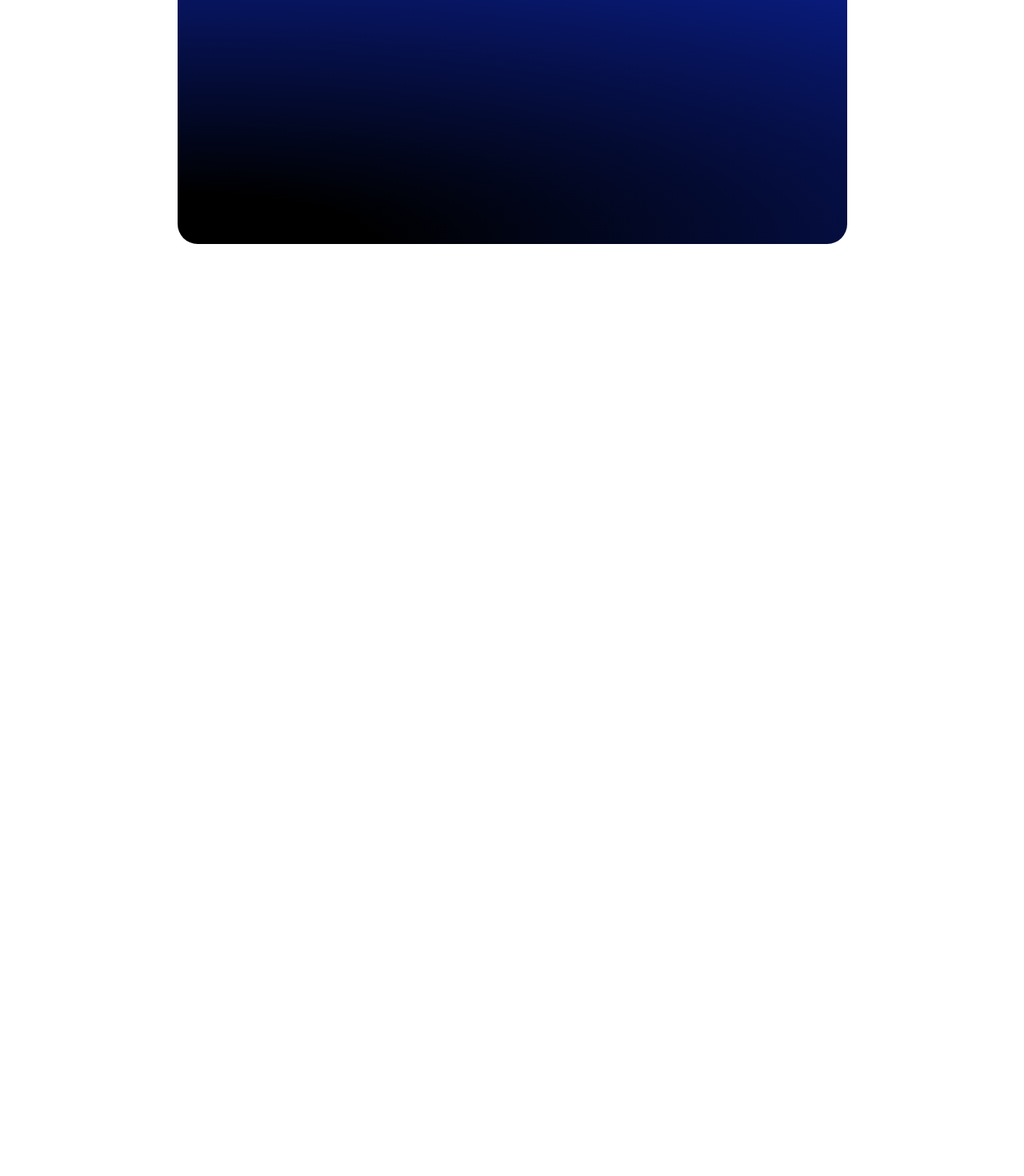
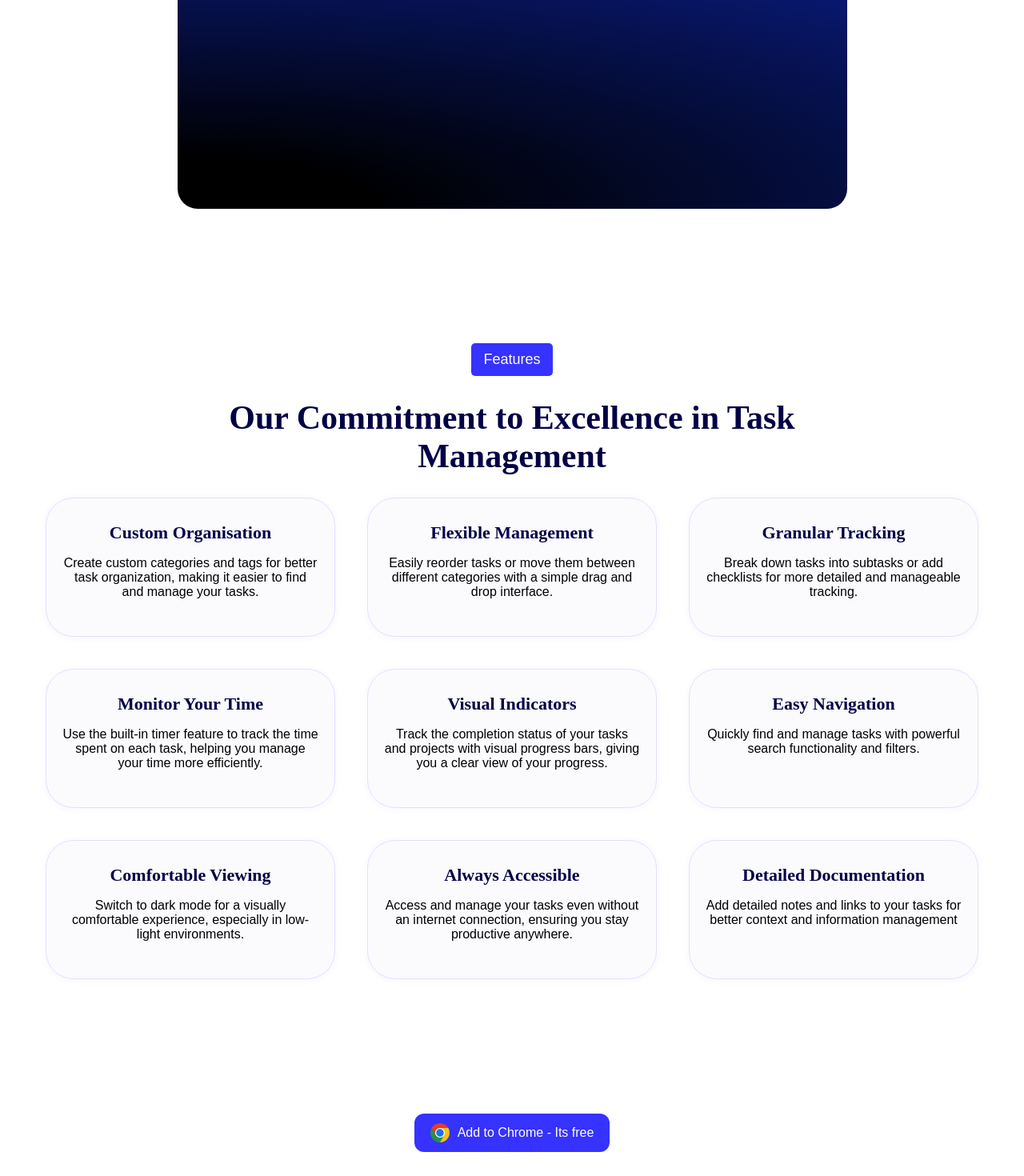
Before and after one commit to bekhzodallaev/Task-Manager-Extension, a React (Vite) app: page / in a window 1280 px wide. Shown: the part 704-2174 px from the top of the page at 80% size. Before the commit the page ends 1017 px from the top, so only its background shows below. Built offline with nearby package versions, Linux system fonts and the light colour scheme.

Commit message:
add features minimal page

```diff
--- a/src/App.jsx
+++ b/src/App.jsx
@@ -1,9 +1,13 @@
-import FirstPage from "./components/FirstPage/FirstPage";
-import "@styles/global.scss";
+import FirstPage from './components/FirstPage/FirstPage';
+import Features from './components/FeaturesPage/Features';
+import '@styles/global.scss';
+import ReusableBtn from './components/ReusableButton/ReusableBtn';
 function App() {
   return (
     <>
       <FirstPage />
+      <Features />
+      <ReusableBtn />
     </>
   );
 }
--- /dev/null
+++ b/src/components/FeaturesPage/Features.jsx
@@ -0,0 +1,80 @@
+import React from 'react';
+import styles from './Features.module.scss';
+
+const Features = () => {
+  return (
+    <div className={styles.features_container}>
+      <button type="button" className={styles.features_btn}>
+        Features
+      </button>
+      <h1>Our Commitment to Excellence in Task Management</h1>
+      <div className={styles.features_items_container}>
+        <div className={styles.features_item}>
+          <h3>Custom Organisation</h3>
+          <p>
+            Create custom categories and tags for better task organization,
+            making it easier to find and manage your tasks.
+          </p>
+        </div>
+        <div className={styles.features_item}>
+          <h3>Flexible Management</h3>
+          <p>
+            Easily reorder tasks or move them between different categories with
+            a simple drag and drop interface.
+          </p>
+        </div>
+        <div className={styles.features_item}>
+          <h3>Granular Tracking</h3>
+          <p>
+            Break down tasks into subtasks or add checklists for more detailed
+            and manageable tracking.
+          </p>
+        </div>
+        <div className={styles.features_item}>
+          <h3>Monitor Your Time</h3>
+          <p>
+            Use the built-in timer feature to track the time spent on each task,
+            helping you manage your time more efficiently.
+          </p>
+        </div>
+        <div className={styles.features_item}>
+          <h3>Visual Indicators</h3>
+          <p>
+            Track the completion status of your tasks and projects with visual
+            progress bars, giving you a clear view of your progress.
+          </p>
+        </div>
+        <div className={styles.features_item}>
+          <h3>Easy Navigation</h3>
+          <p>
+            Quickly find and manage tasks with powerful search functionality and
+            filters.
+          </p>
+        </div>
+        <div className={styles.features_item}>
+          <h3>Comfortable Viewing</h3>
+          <p>
+            Switch to dark mode for a visually comfortable experience,
+            especially in low-light environments.
+          </p>
+        </div>
+        <div className={styles.features_item}>
+          <h3>Always Accessible</h3>
+          <p>
+            Access and manage your tasks even without an internet connection,
+            ensuring you stay productive anywhere.
+          </p>
+        </div>
+        <div className={styles.features_item}>
+          <h3>Detailed Documentation</h3>
+          <p>
+            Add detailed notes and links to your tasks for better context and
+            information management
+          </p>
+        </div>
+      </div>
+    </div>
+  );
+};
+
+export default Features;
--- /dev/null
+++ b/src/components/FeaturesPage/Features.module.scss
@@ -0,0 +1,59 @@
+.features_container {
+  margin: 168px 200px;
+  display: flex;
+  justify-content: center;
+  align-items: center;
+  flex-direction: column;
+  .features_btn {
+    display: flex;
+    padding: 10px 15px;
+    justify-content: center;
+    align-items: center;
+    gap: 10px;
+    border-radius: 5px;
+    background: #3632ff;
+    color: #fff;
+    font-family: 'Mona Sans Expanded', sans-serif;
+    font-size: 18px;
+    outline: none;
+    border: none;
+  }
+  h1 {
+    color: #010046;
+    text-align: center;
+    font-family: 'Mona Sans Expanded';
+    font-size: 42px;
+    font-style: normal;
+    font-weight: 600;
+  }
+  .features_items_container {
+    display: grid;
+    grid-template-columns: repeat(3, 1fr);
+    gap: 40px;
+    .features_item {
+      display: flex;
+      width: 320px;
+      padding: 30px 20px;
+      justify-content: center;
+      align-items: flex-start;
+      align-content: flex-start;
+      flex-wrap: wrap;
+      border-radius: 35px;
+      border: 1px solid #e1e0ff;
+      background: #fbfbfe;
+      box-shadow: 0px 1px 10px 0px rgba(54, 50, 255, 0.05);
+      h3 {
+        color: #010046;
+        color: var(--Header-Color, #010046);
+        text-align: center;
+        font-family: 'Mona Sans Expanded';
+        font-size: 22px;
+        margin: 0;
+        padding: 0;
+      }
+      p {
+        text-align: center;
+      }
+    }
+  }
+}
--- a/src/components/FirstPage/FirstPage.jsx
+++ b/src/components/FirstPage/FirstPage.jsx
@@ -1,6 +1,6 @@
-import styles from "./FirstPage.module.scss";
-import Header from "../Header/Header";
-import LogoChrome from "@assets/FirstPageAssets/logos_chrome.svg";
+import styles from './FirstPage.module.scss';
+import Header from '../Header/Header';
+import ReusableBtn from '../ReusableButton/ReusableBtn';
 
 const FirstPage = () => {
   return (
@@ -8,10 +8,7 @@ const FirstPage = () => {
       <Header />
       <h1>Stay Organized and Boost Your Productivity</h1>
       <p>Manage tasks effortlessly with our Chrome extension</p>
-      <button type="button">
-        <img src={LogoChrome} alt="Chrome Logo" />
-        Add to Chrome - Its free
-      </button>
+      <ReusableBtn />
       <div className={styles.thumbnail}></div>
     </div>
   );
--- a/src/components/FirstPage/FirstPage.module.scss
+++ b/src/components/FirstPage/FirstPage.module.scss
@@ -15,7 +15,7 @@
   h1 {
     color: #010046;
     text-align: center;
-    font-family: "Mona Sans Expanded";
+    font-family: 'Mona Sans Expanded';
     font-size: 3rem;
     font-style: normal;
     font-weight: 600;
@@ -27,21 +27,4 @@
     font-size: 1rem;
     text-align: center;
   }
-  button {
-    display: block;
-    margin: 1.88rem auto;
-    display: flex;
-    height: 3rem;
-    padding: 0.875rem 1.25rem;
-    justify-content: center;
-    align-items: center;
-    gap: 0.625rem;
-    border-radius: 0.75rem;
-    background: #3632ff;
-    backdrop-filter: blur(8.899999618530273px);
-    color: #fff;
-    font-size: 1rem;
-    outline: none;
-    border: none;
-  }
 }
--- /dev/null
+++ b/src/components/ReusableButton/ReusableBtn.jsx
@@ -0,0 +1,16 @@
+import React from 'react';
+import styles from './ReusableBtn.module.scss';
+import LogoChrome from '@assets/FirstPageAssets/logos_chrome.svg';
+
+const ReusableBtn = () => {
+  return (
+    <div>
+      <button type="button" className={styles.reusable_btn}>
+        <img src={LogoChrome} alt="Chrome Logo" />
+        Add to Chrome - Its free
+      </button>
+    </div>
+  );
+};
+
+export default ReusableBtn;
--- /dev/null
+++ b/src/components/ReusableButton/ReusableBtn.module.scss
@@ -0,0 +1,17 @@
+.reusable_btn {
+  display: block;
+  margin: 1.88rem auto;
+  display: flex;
+  height: 3rem;
+  padding: 0.875rem 1.25rem;
+  justify-content: center;
+  align-items: center;
+  gap: 0.625rem;
+  border-radius: 0.75rem;
+  background: #3632ff;
+  backdrop-filter: blur(8.899999618530273px);
+  color: #fff;
+  font-size: 1rem;
+  outline: none;
+  border: none;
+}
```
